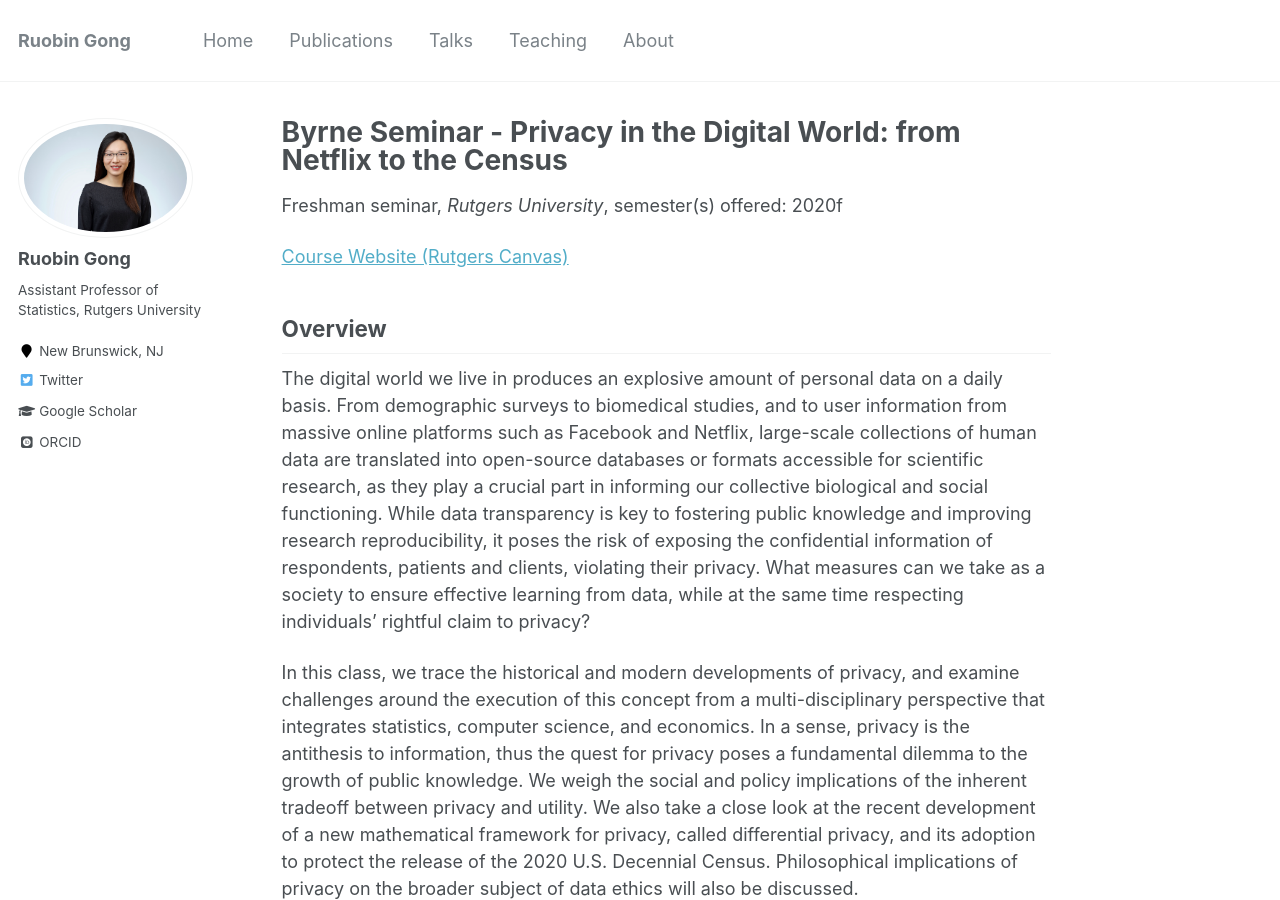
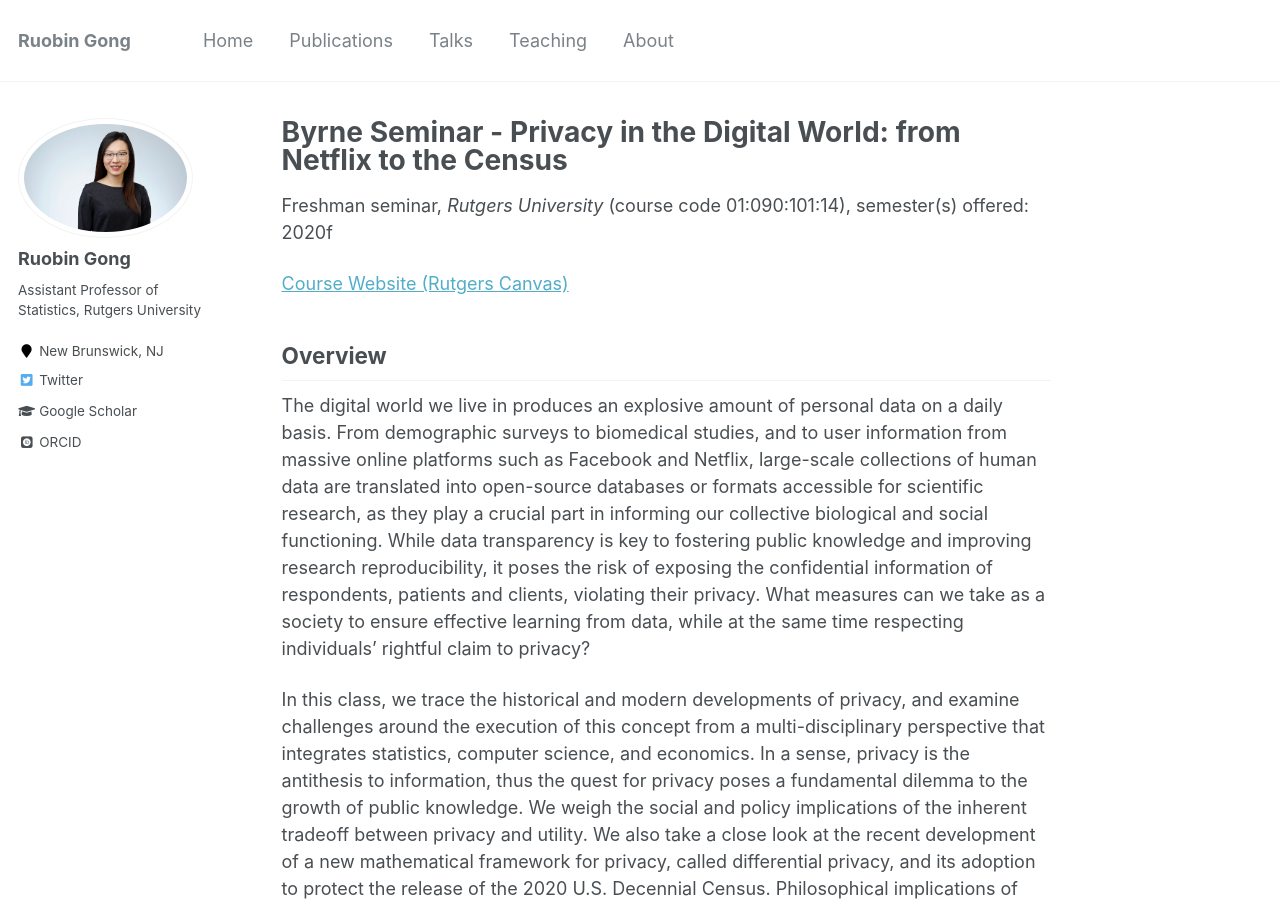
Before and after one commit to RuobinGong/RuobinGong.github.io, a Jekyll site: the page built from _teaching/byrne_privacy.md, in a window 1280 px wide and 900 px high. Built offline with Jekyll 4.4.1, drawn with Linux system fonts in a browser that asks for light colours; some web fonts are replaced.

Commit message:
Update single.html

```diff
--- a/_layouts/single.html
+++ b/_layouts/single.html
@@ -35,7 +35,7 @@ layout: default
         {% endif %}
 
         {% if page.collection == 'teaching' %}
-          <p> {{ page.type }}, <i>{{ page.venue }}</i>, semester(s) offered: {{ page.semester }} </p>
+          <p> {{ page.type }}, <i>{{ page.venue }}</i> (course code {{ page.coursecode }}), semester(s) offered: {{ page.semester }} </p>
         {% elsif page.venue and page.date %}
           <p>Published in <i>{{ page.venue }}</i>, {{ page.date | default: "1900-01-01" | date: "%Y" }} </p>
         {% elsif page.date %}
```
